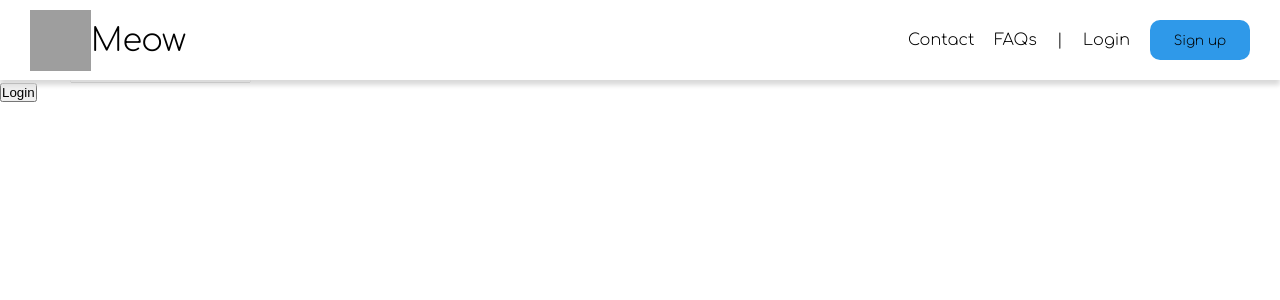
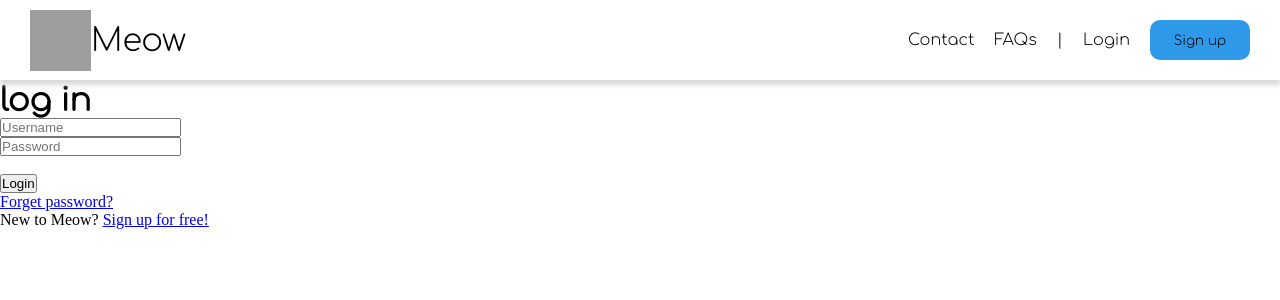
Before and after one commit to nyjc-computing-2324/meow-2024, a Flask app: template templates/login.html in a window 1280 px wide. Shown: the top 300 px of the page. Run offline with Flask 3, Linux system fonts and the light colour scheme; the template is opened without the code that fills it, so the values that code supplies are empty; grey boxes are pictures that could not be loaded.

Commit message:
login html

```diff
--- a/templates/login.html
+++ b/templates/login.html
@@ -1,21 +1,35 @@
 <!DOCTYPE html>
 <html>
     <head>
+        <link rel="stylesheet" type="text/css" href="css/login.css">
         <title>Login HERE!</title>
     </head>
 
     <body>
-        <h2>MEOW login page</h2>
-        Nice, you have found a place to log in!
+        <section class="login-box">
+            <br>
+            <img class="logo-img1" src="images/cat.svg">
+            <h1 class="logo-text1">log in</h1>
+
 
             <form action="/login" method="post">
-            <label for="user-field">Name:</label>
-            <input id="user-field" type="text" name="username" value=""><br/>
-            <label for="pass-field">Password:</label>
-            <input id="pass-field" type="password" name="password" value=""><br/>
-            <input type="submit" value="Login">
+                <div class="username">
+                <input id="user-field" type="text" name="username" value="" placeholder="Username"><br/>
+                </div>
 
-            <!-- uty what you want to do for error/success msg -->
+                <div class="password">
+                <input id="pass-field" type="password" name="password" value="" placeholder="Password"><br/>
+                </div>
+
+                <br>
+
+                <div class="login">
+                <input type="submit" class="login" value="Login">
+                </div>
+
+                <div class="forget-pass">
+                    <label for="pass" type="text" name="forgor"><a href="#forgetpass">Forget password?</a></label>
+                </div>
 
                 {% if error_msg %}
                 <div style="border: 2px solid red;"><p>{{error_msg}}<p></div>
@@ -24,7 +38,12 @@
                 <br/><h2>{{success_msg}}</h2>
                 {% endif %}
 
+
         </form>
+        </section>
+        <div class="tagline-section">
+            New to Meow? <a href="/register">Sign up for free!</a>
+        </div>
         {% set page = "login" %}
         {% block content %}
             {% include 'navigation.html' %}
```
Lines whose indentation alone changed are shown as unchanged.
